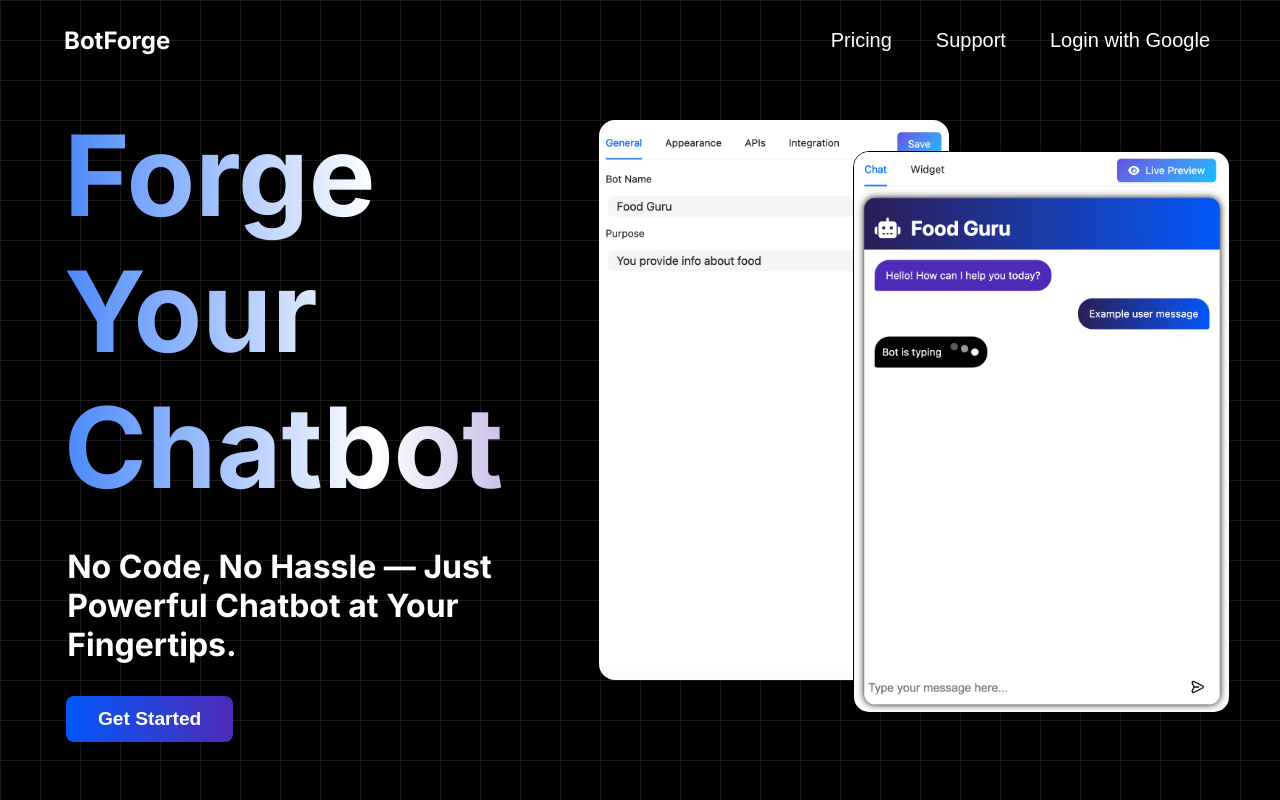
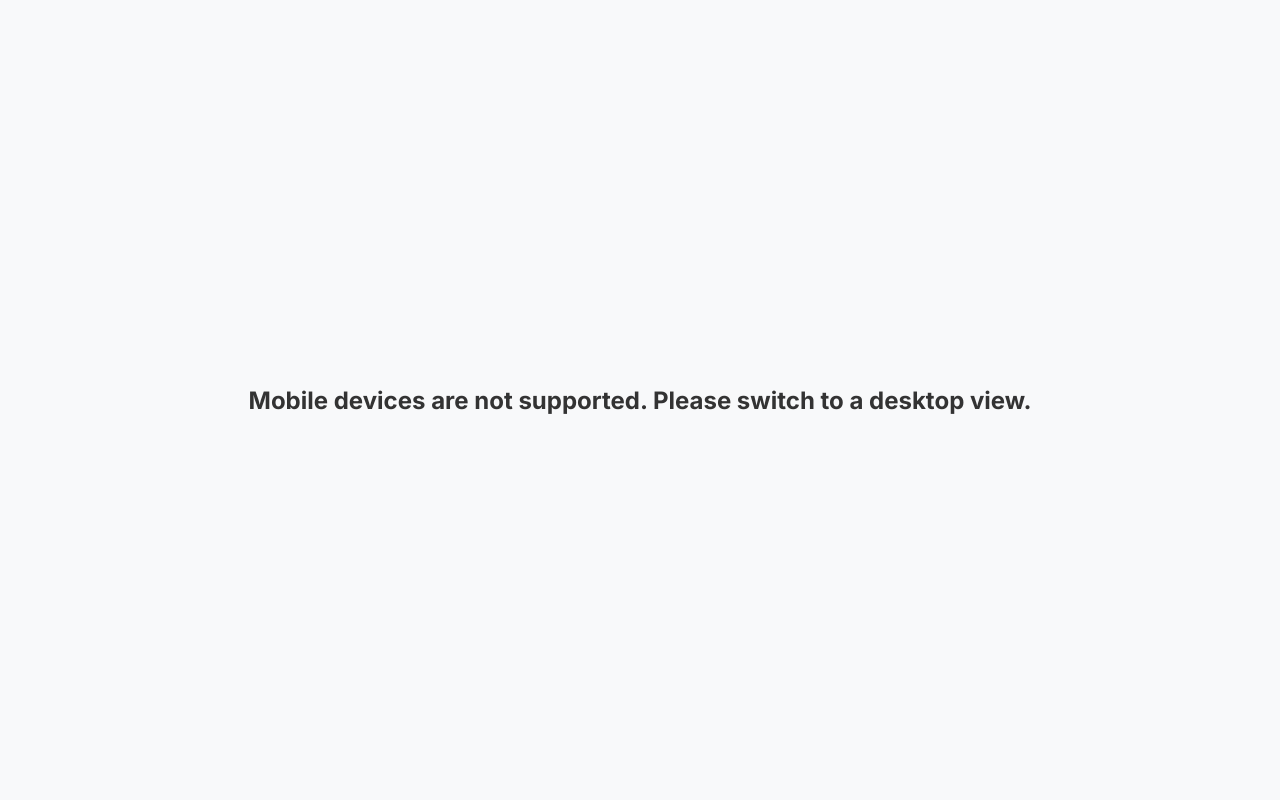
Before and after one commit to Aakarsh911/bot-forge, a Next.js app: page / in a window 1280 px wide. Shown: the top 800 px of the page. Built offline with nearby package versions, Linux system fonts and the light colour scheme; no server answers.

Commit message:
not final

```diff
--- a/app/layout.jsx
+++ b/app/layout.jsx
@@ -1,6 +1,7 @@
 import { Inter } from "next/font/google";
 import Provider from "../components/Provider";
 import './global.css';
+import MobileNotSupported from '../components/MobileNotSupported';
 
 const inter = Inter({ subsets: ["latin"] });
 
@@ -12,7 +13,9 @@ export const metadata = {
 const RootLayout = ({ children }) => (
   <html lang='en'>
     <body>
+
       <Provider>
+          <MobileNotSupported />
         <div className='main'>
           <div className='gradient' />
         </div>
--- a/app/page.jsx
+++ b/app/page.jsx
@@ -13,6 +13,7 @@ import appearnce from '/images/appearance.png';
 import '/css/main.css';
 import Timeline from '@/components/Timeline';
 import IntegrationCode from '@/components/IntegrationCode';
+import MobileNotSupported from "@/components/MobileNotSupported";
 import Pricing from '@/components/Pricing';
 
 const Page = () => {
@@ -56,6 +57,7 @@ const Page = () => {
 
   return (
     <Provider>
+
       {/* Navbar */}
       <nav className="navbar">
         <h1 className="logo">BotForge</h1>
--- /dev/null
+++ b/components/MobileNotSupported.jsx
@@ -0,0 +1,55 @@
+'use client';
+
+import { useEffect, useState } from 'react';
+
+const MobileNotSupported = () => {
+    const [isMobile, setIsMobile] = useState(false);
+
+    useEffect(() => {
+        const checkMobile = () => {
+            setIsMobile(screen.width < 1024); // Using screen width for the breakpoint
+        };
+
+        // Initial check
+        checkMobile();
+
+        // Add resize listener for responsiveness
+        const resizeListener = () => {
+            setIsMobile(screen.width < 1024);
+        };
+
+        window.addEventListener('resize', resizeListener);
+
+        // Cleanup listener on component unmount
+        return () => {
+            window.removeEventListener('resize', resizeListener);
+        };
+    }, []);
+
+    // Render only for mobile screens
+    if (!isMobile) return null;
+
+    return (
+        <div
+            style={{
+                position: 'fixed',
+                top: 0,
+                left: 0,
+                width: '100vw',
+                height: '100vh',
+                backgroundColor: '#f8f9fa',
+                display: 'flex',
+                alignItems: 'center',
+                justifyContent: 'center',
+                zIndex: 9999,
+                overflow: 'hidden',
+            }}
+        >
+            <h1 style={{ textAlign: 'center', fontSize: '24px', color: '#333' }}>
+                Mobile devices are not supported. Please switch to a desktop view.
+            </h1>
+        </div>
+    );
+};
+
+export default MobileNotSupported;
--- a/css/main.css
+++ b/css/main.css
@@ -14,6 +14,8 @@ body {
     align-items: center;
     width: 90%;
     margin-left: 5%;
+    max-width: 100vw;
+    overflow: hidden;
 }
 
 .left-side {
@@ -75,6 +77,8 @@ body {
     width: 90%;
     z-index: 100;
     height: 5em;
+    max-width: 100vw;
+    overflow: hidden;
 }
 
 .nav-links {
@@ -444,7 +448,8 @@ body {
       width: 90%;
       margin-left: 5%;
       margin-bottom: 5em;
-      margin-top: 30vh;
+      position: absolute;
+      top: 20vh;
       animation: pricing-cardsFade 2s ease-in;
   }
 
@@ -485,3 +490,11 @@ body {
   .flexible-button {
     margin-top: -0.7em;
   }
+
+  @media screen and (max-width: 1024px) {
+    .app {
+        height: 100vh; /* Full viewport height */
+        overflow: hidden;
+        width: 100vw/* Prevent scrolling */
+    }
+  }
```
